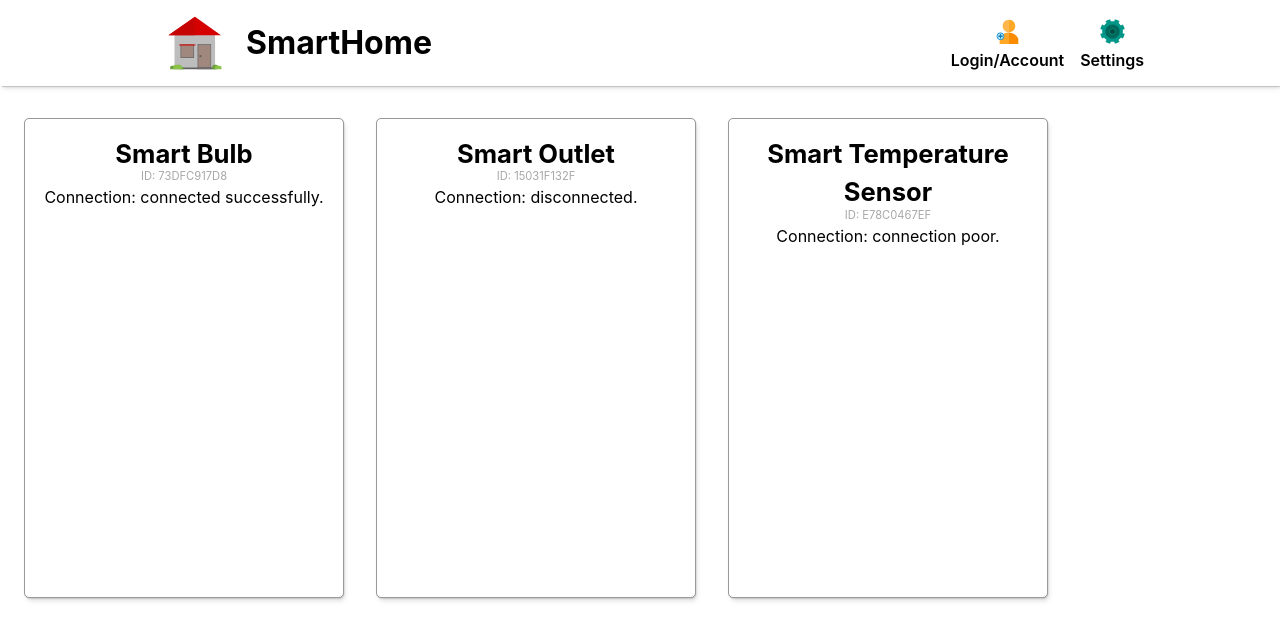
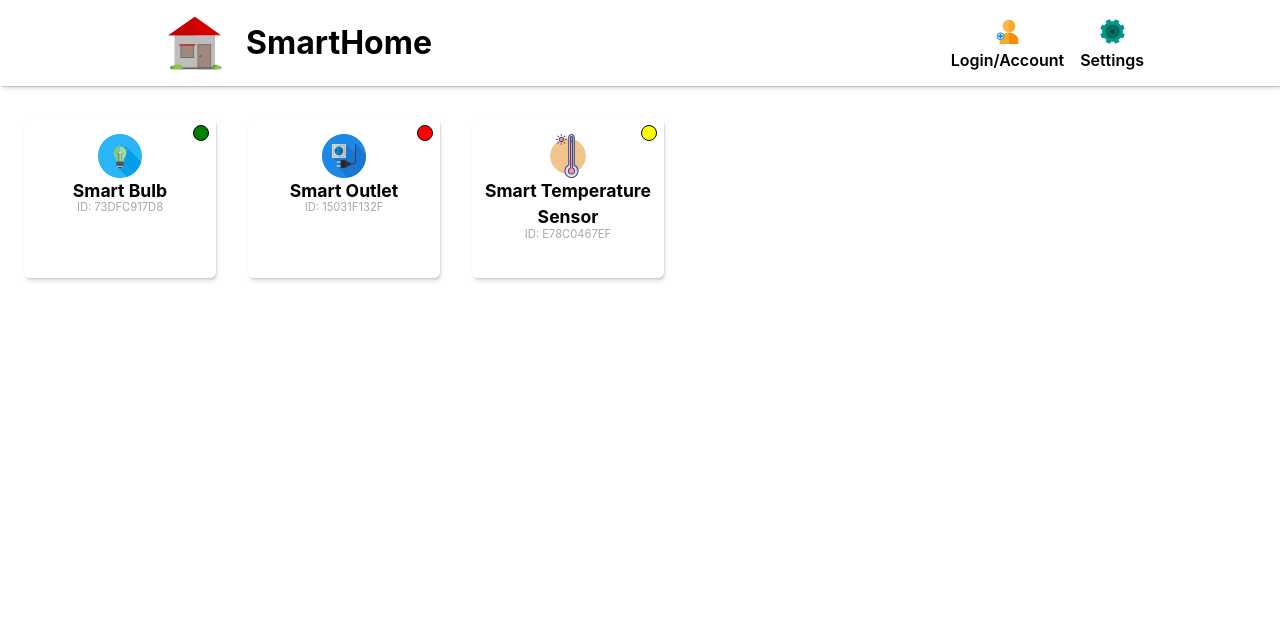
Before and after one commit to TZ-fn/SmartHomeApp, a Next.js app: page / in a window 1280 px wide. Shown: the top 640 px of the page. Built offline with nearby package versions, Linux system fonts and the light colour scheme.

Commit message:
Create a connection status icon for the devices

```diff
--- a/components/DevicesList/DeviceCard/DeviceCard.module.scss
+++ b/components/DevicesList/DeviceCard/DeviceCard.module.scss
@@ -1,14 +1,15 @@
 .cardContainer {
+  position: relative;
   display: flex;
   flex-direction: column;
   align-items: center;
   justify-content: flex-start;
   text-align: center;
-  height: 30rem;
-  width: 20rem;
-  padding: 1rem 1rem;
+  min-height: 10rem;
+  height: min-content;
+  width: 12rem;
+  padding: 1rem 0;
   margin: 1rem 1rem;
-  border: 1px solid var(--border-color);
   border-radius: var(--border-radius);
   box-shadow: var(--shadow-elevation-low);
   cursor: pointer;
@@ -18,8 +19,14 @@
   }
 }
 
+.cardHeader {
+  width: 100%;
+  margin-bottom: 1rem;
+  border-bottom: 2px solid var(--accent-color);
+}
+
 .deviceName {
-  font-size: 1.6rem;
+  font-size: 1.1rem;
   font-weight: 700;
 }
 
@@ -28,3 +35,33 @@
   font-size: 0.7rem;
   color: var(--gray);
 }
+
+.connectionStateIcon {
+  position: absolute;
+  right: 7px;
+  top: 7px;
+  width: 1rem;
+  height: 1rem;
+  background-color: transparent;
+  border: 1px solid black;
+  border-radius: 50%;
+}
+
+.connected {
+  background-color: green;
+}
+.disconnected {
+  background-color: red;
+}
+.poorConnection {
+  background-color: yellow;
+}
+
+.visuallyHidden {
+  position: absolute;
+  left: -10000px;
+  top: auto;
+  width: 1px;
+  height: 1px;
+  overflow: hidden;
+}
--- a/components/DevicesList/DeviceCard/DeviceCard.tsx
+++ b/components/DevicesList/DeviceCard/DeviceCard.tsx
@@ -1,5 +1,5 @@
-import { type } from 'os';
 import { ReactElement } from 'react';
+import Image from 'next/image';
 import styles from './DeviceCard.module.scss';
 
 type DeviceType = 'bulb' | 'outlet' | 'temperatureSensor';
@@ -18,6 +18,7 @@ interface DeviceCardProps {
   id: string;
   name: string;
   connectionState: ConnectionStateType;
+  image: any;
   isTurnedOn: boolean;
   brightness?: BrightnessType;
   color?: string;
@@ -30,6 +31,7 @@ export default function DeviceCard({
   id,
   name,
   connectionState,
+  image,
   isTurnedOn,
   brightness,
   color,
@@ -45,9 +47,14 @@ export default function DeviceCard({
 
   return (
     <div className={styles.cardContainer}>
+      <Image width={44} height={44} src={image.src} />
       <p className={styles.deviceName}>{name}</p>
       <p className={styles.deviceID}>ID: {id}</p>
-      <p className={styles.connectionState}>Connection: {connectionStatus}.</p>
+      <p className={styles.connectionState}>
+        {/* text description for the screen readers */}
+        <span className={styles.visuallyHidden}>Connection: {connectionStatus}.</span>
+        <div className={`${styles.connectionStateIcon} ${styles[connectionState]}`}></div>
+      </p>
     </div>
   );
 }
```
